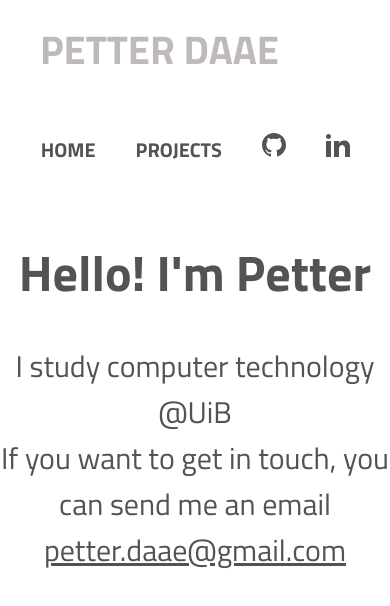
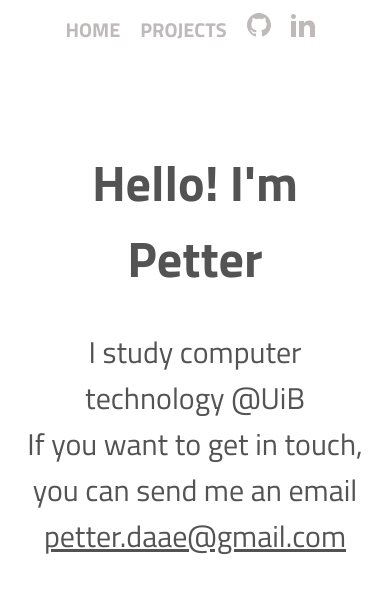
Before and after one commit to StaleJ/daae.dev, a React (Create React App) app: page / in a window 390 px wide. Shown: the top 606 px of the page. Built offline with nearby package versions, Linux system fonts and the light colour scheme.

Commit message:
improve design for small devices

```diff
--- a/src/App.css
+++ b/src/App.css
@@ -5,6 +5,7 @@
 
   --header-height: 100px;
   --padding-small: 20px;
+  --padding-extra-small: 5px;
   --padding-medium: 40px;
   --padding-big: 100px;
   --card-width: 300px;
@@ -68,3 +69,22 @@
   fill: var(--solid-font-color);
   text-decoration: none;
 }
+
+@media only screen and (max-width: 800px) {
+  :root {
+  --header-height: 60px;
+  --padding-small: 10px;
+  --padding-medium: 20px;
+  --padding-big: 50px;
+  --card-width: 200px;
+  }
+
+  .name {
+    display: none;
+  }
+
+  .header {
+    float: none;
+    text-align: center;
+  }
+}
--- a/src/App.js
+++ b/src/App.js
@@ -12,7 +12,7 @@ import './App.css';
 function App() {
   return (
     <Router>
-      <div class="top">
+      <div className="top">
         <div className="name">Petter Daae</div>
         <div className="header">
           <Link className="header-link" to="/">Home</Link>
--- a/src/home/Home.css
+++ b/src/home/Home.css
@@ -16,3 +16,7 @@ h1 {
 .email-link:visited {
    color: var(--solid-font-color);
 }
+
+.wrapper {
+    margin: var(--padding-medium)
+}
--- a/src/home/Home.js
+++ b/src/home/Home.js
@@ -3,14 +3,14 @@ import './Home.css';
 
 function Home() {
   return (
-    <>
+    <div className="wrapper">
       <h1 className="commits">Hello! I'm Petter</h1>
       <p className="intro">
         I study computer technology @UiB <br />
         If you want to get in touch, you can send me an email <br />
         <a href="mailto: petter.daae@gmail.com" className="email-link">petter.daae@gmail.com</a>
       </p>
-    </>
+    </div>
   );
 }
 
```
